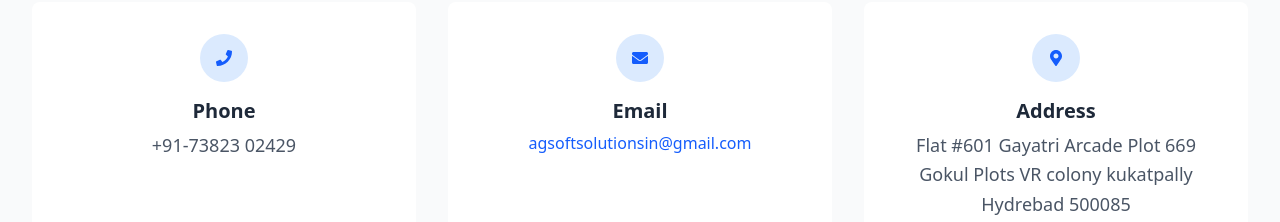
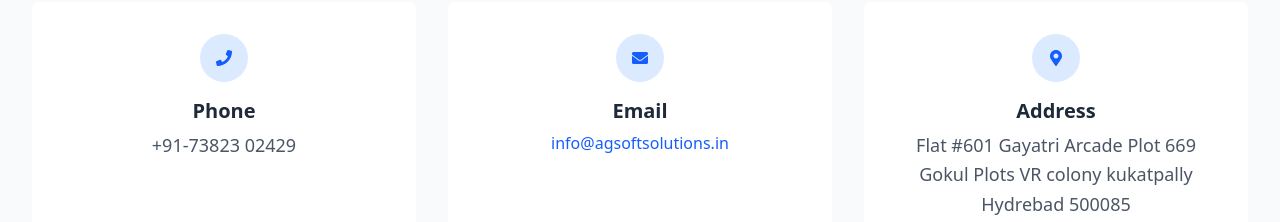
Before and after one commit to nishanth-ss/AG_soft_solution, a React (Vite) app: page / in a window 1280 px wide. Shown: the part 1947-2169 px from the top of the page. Built offline with nearby package versions, Linux system fonts and the light colour scheme.

Commit message:
email updated

```diff
--- a/src/Pages/Contact.tsx
+++ b/src/Pages/Contact.tsx
@@ -30,7 +30,7 @@
             </div>
             <h3 className="text-xl font-semibold mb-2">Email</h3>
             <a href="mailto:info@agsoftsolutions.com" className="text-blue-600 hover:underline">
-              agsoftsolutionsin@gmail.com
+              info@agsoftsolutions.in
             </a>
           </div>
 
```
